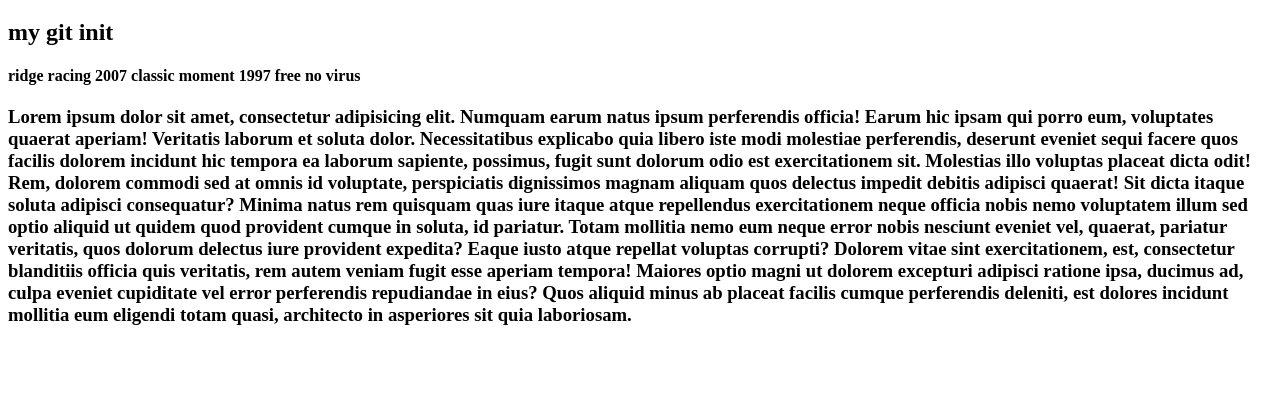
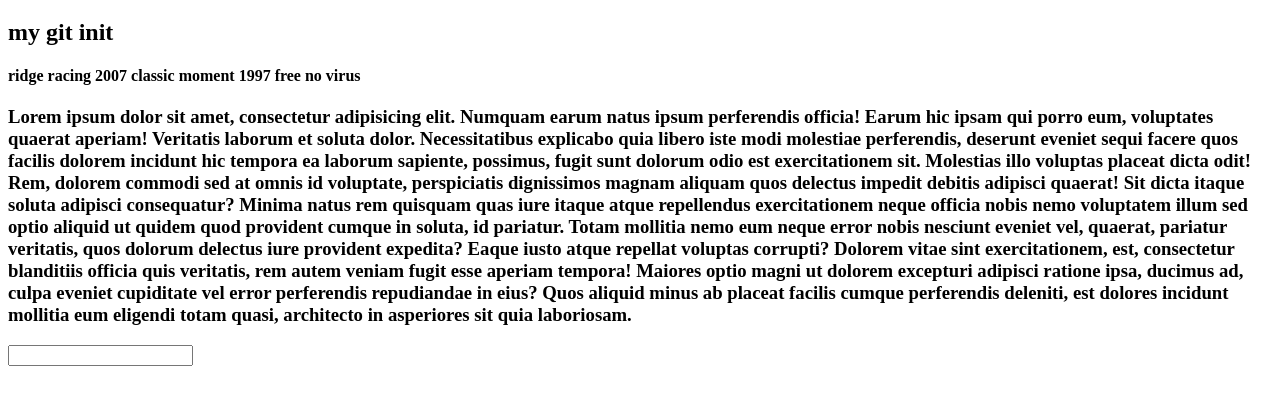
Before and after one commit to Maverickstomcats/Hackathonprep, a plain HTML site: page index.html in a window 1280 px wide. Shown: the part 61-466 px from the top of the page. Drawn offline with Linux system fonts and the light colour scheme.

Commit message:
i added more stuff

```diff
--- a/index.html
+++ b/index.html
@@ -10,5 +10,8 @@
     <h2>my git init</h2>
     <h4>ridge racing 2007 classic moment 1997 free no virus </h4>
     <h3>Lorem ipsum dolor sit amet, consectetur adipisicing elit. Numquam earum natus ipsum perferendis officia! Earum hic ipsam qui porro eum, voluptates quaerat aperiam! Veritatis laborum et soluta dolor. Necessitatibus explicabo quia libero iste modi molestiae perferendis, deserunt eveniet sequi facere quos facilis dolorem incidunt hic tempora ea laborum sapiente, possimus, fugit sunt dolorum odio est exercitationem sit. Molestias illo voluptas placeat dicta odit! Rem, dolorem commodi sed at omnis id voluptate, perspiciatis dignissimos magnam aliquam quos delectus impedit debitis adipisci quaerat! Sit dicta itaque soluta adipisci consequatur? Minima natus rem quisquam quas iure itaque atque repellendus exercitationem neque officia nobis nemo voluptatem illum sed optio aliquid ut quidem quod provident cumque in soluta, id pariatur. Totam mollitia nemo eum neque error nobis nesciunt eveniet vel, quaerat, pariatur veritatis, quos dolorum delectus iure provident expedita? Eaque iusto atque repellat voluptas corrupti? Dolorem vitae sint exercitationem, est, consectetur blanditiis officia quis veritatis, rem autem veniam fugit esse aperiam tempora! Maiores optio magni ut dolorem excepturi adipisci ratione ipsa, ducimus ad, culpa eveniet cupiditate vel error perferendis repudiandae in eius? Quos aliquid minus ab placeat facilis cumque perferendis deleniti, est dolores incidunt mollitia eum eligendi totam quasi, architecto in asperiores sit quia laboriosam.</h3>
+    <form action="">
+        <input type="text"> <name="type"></name> <id="type"></id>
+    </form>
 </body>
 </html>
```
